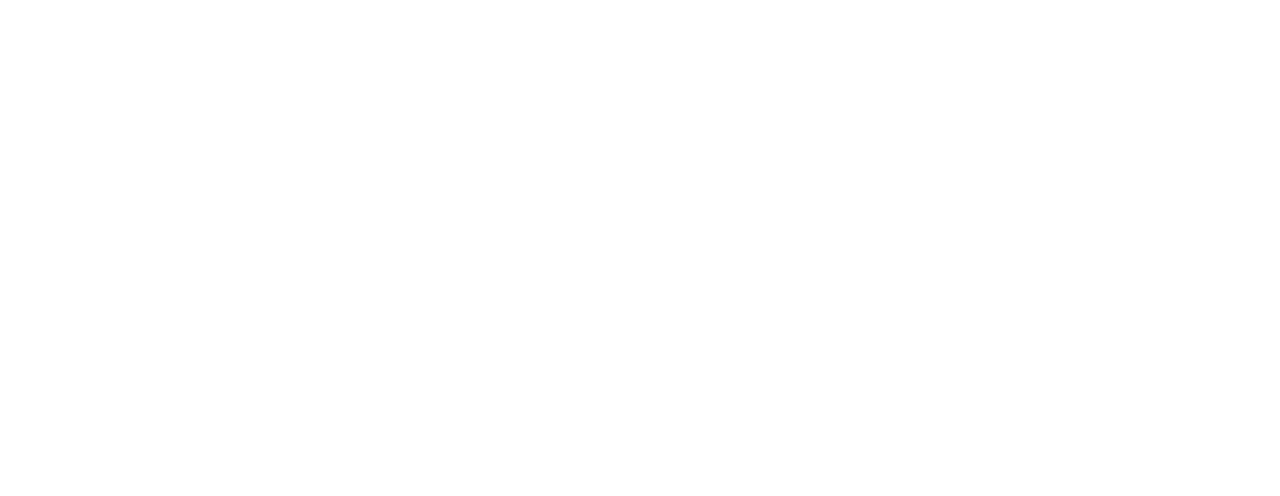
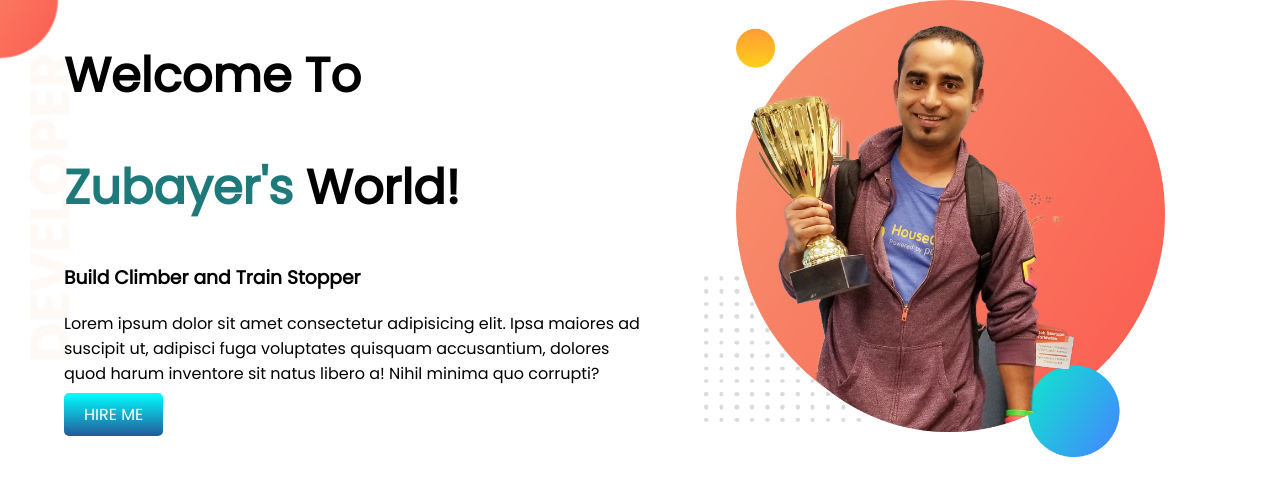
Before and after one commit to zbrpucstd/developer-portfolio, a plain HTML site: page index.html in a window 1280 px wide. Drawn offline with Linux system fonts and the light colour scheme; a web font is replaced by a local one.

Commit message:
added top part

```diff
--- a/index.html
+++ b/index.html
@@ -1,13 +1,36 @@
 <!DOCTYPE html>
 <html lang="en">
+
 <head>
     <meta charset="UTF-8">
     <meta http-equiv="X-UA-Compatible" content="IE=edge">
     <meta name="viewport" content="width=device-width, initial-scale=1.0">
     <title>Zubayers Portfolio</title>
+    <link rel="preconnect" href="https://fonts.googleapis.com">
+    <link rel="preconnect" href="https://fonts.gstatic.com" crossorigin>
+    <link
+        href="https://fonts.googleapis.com/css2?family=Poppins&family=Redressed&family=Roboto&family=Source+Sans+Pro:wght@300;400;600&display=swap"
+        rel="stylesheet">
     <link rel="stylesheet" href="style.css">
 </head>
+
 <body>
+    <section class="top-banner">
+        <div class="details-part">
+            <h1>Welcome To</h1>
+            <h1><span class="text-color">Zubayer's</span> World!</h1>
+            <h3>Build Climber and Train Stopper</h3>
+            <p>Lorem ipsum dolor sit amet consectetur adipisicing elit. Ipsa maiores ad suscipit ut, adipisci fuga
+                voluptates quisquam accusantium, dolores quod harum inventore sit natus libero a! Nihil minima quo
+                corrupti?
+            </p>
+            <a class="hireme-button" href="https://www.linkedin.com/in/zubayer-rashid-28772a1a1/" target="_blank">HIRE
+                ME</a>
+        </div>
+        <div class="details-part">
+            <img src="images/jhankar.png" alt="">
+        </div>
+    </section>
+</body>
 
-</body>
 </html>
--- a/style.css
+++ b/style.css
@@ -0,0 +1,39 @@
+body {
+    font-family: 'Poppins', sans-serif;
+    margin: 0;
+}
+
+h1 {
+    font-size: 3rem;
+}
+
+.text-color {
+    color: rgb(30, 122, 122);
+}
+
+section {
+    display: flex;
+}
+
+.details-part {
+    width: 50%;
+    padding-left: 5%;
+}
+
+.details-part img {
+    width: 80%;
+}
+
+.hireme-button {
+    text-decoration: none;
+    background-image: linear-gradient(aqua, rgb(35, 90, 153));
+    padding: 10px 20px;
+    border-radius: 5px;
+    color: white;
+}
+
+.top-banner {
+    background-image: url("images/top-banner.png");
+    background-repeat: no-repeat;
+
+}
```
Also changed, not shown: images/dream-bg.png (added), images/exp-bg.png (added), images/jhankar.png (added), images/jhankar2.png (added), images/my-bg.png (added), images/my-bg2.png (added), images/top-banner.png (added).
